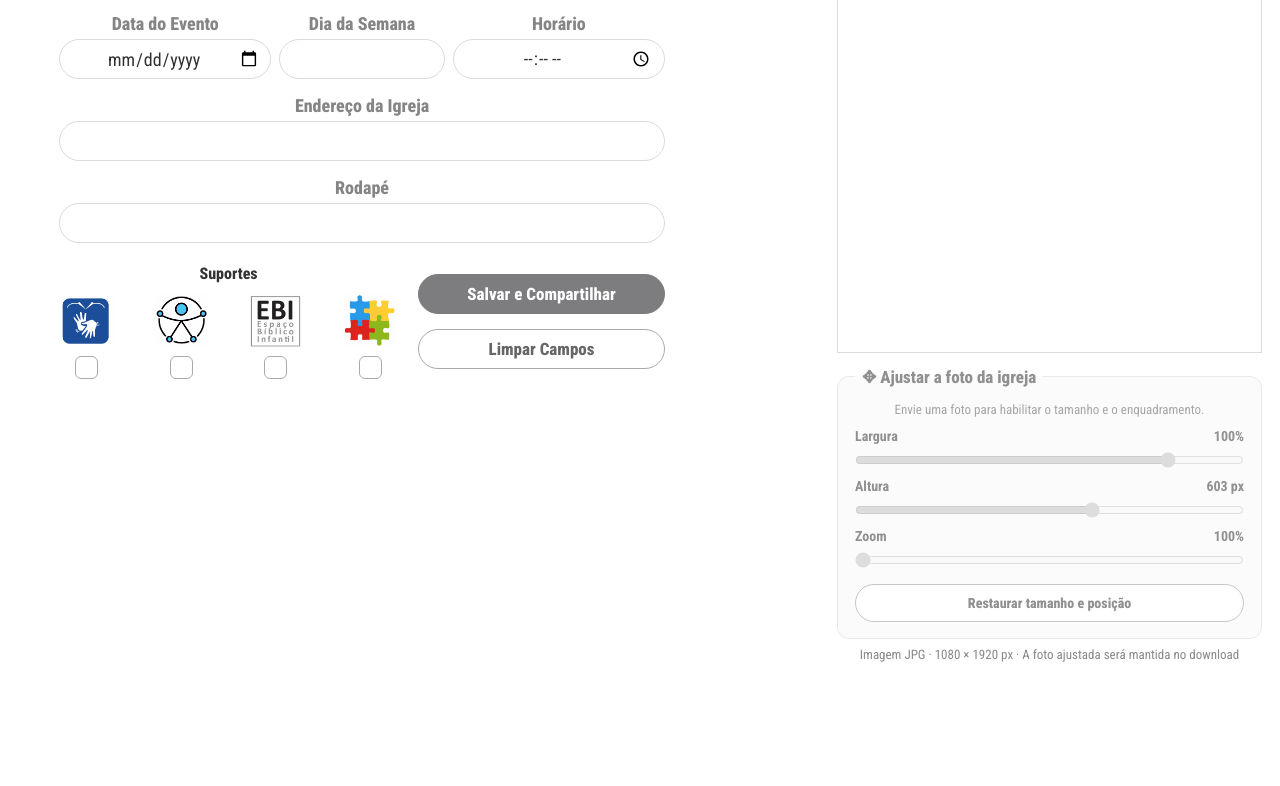
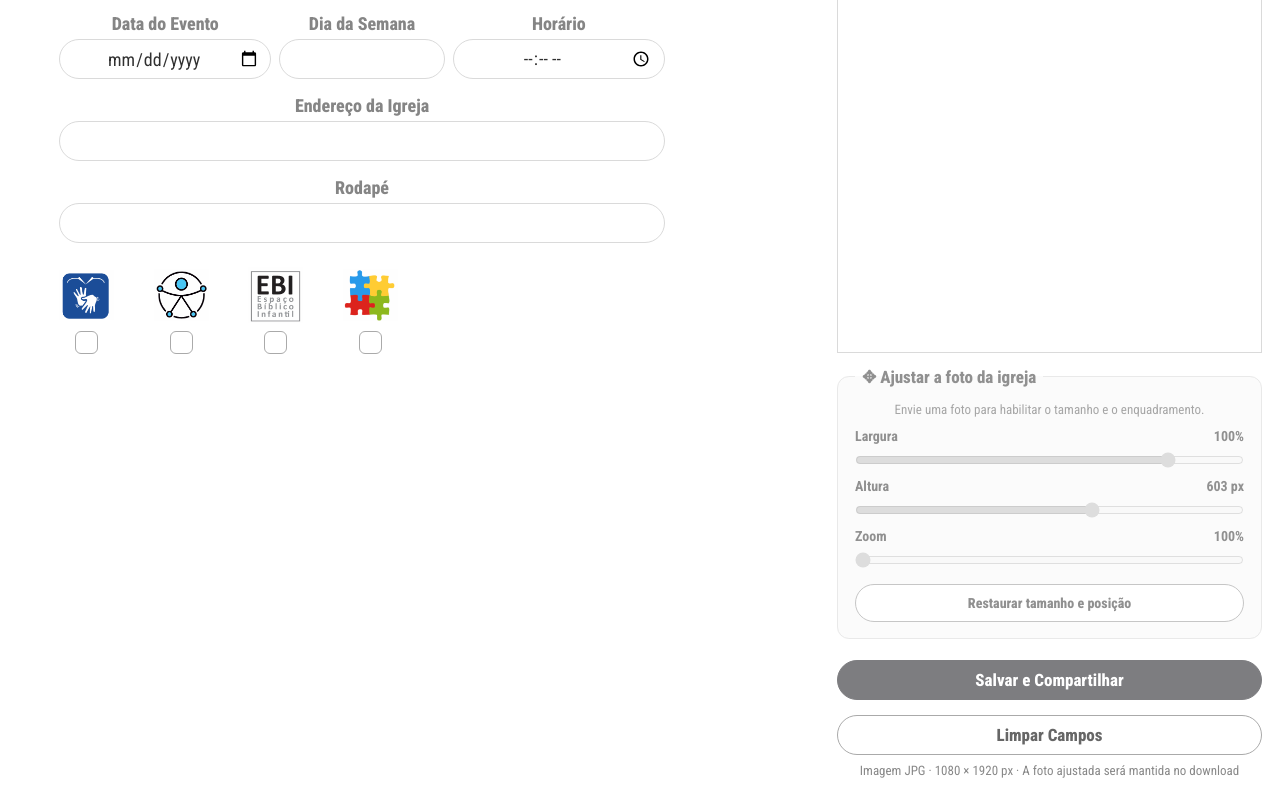
Before and after one commit to secretariadogemccb/Gerador-de-Convite-CCB, a plain HTML site: page index.html in a window 1280 px wide. Shown: the part 493-1279 px from the top of the page. Before the commit the page ends 1163 px from the top, so only its background shows below. Drawn offline with Linux system fonts and the light colour scheme.

Commit message:
Ajustes no Layout

```diff
--- a/index.html
+++ b/index.html
@@ -69,7 +69,6 @@
 
         <div class="linha-inferior">
           <fieldset class="suportes">
-            <legend>Suportes</legend>
             <div class="suportes-lista">
               <label class="suporte" title="Mãos" for="suporte-maos">
                 <img src="assets/icons/maos.png" alt="Símbolo de mãos" loading="eager">
@@ -89,11 +88,6 @@
               </label>
             </div>
           </fieldset>
-
-          <div class="botoes">
-            <button type="button" id="exportar" class="botao botao-principal">Salvar e Compartilhar</button>
-            <button type="button" id="limpar" class="botao botao-secundario">Limpar Campos</button>
-          </div>
         </div>
         <p class="status" id="status" role="status" aria-live="polite"></p>
       </form>
@@ -121,6 +115,11 @@
         </div>
         <button type="button" class="botao-restaurar" id="restaurar-foto">Restaurar tamanho e posição</button>
       </fieldset>
+      <div class="botoes">
+        <h2>  </h2>
+        <button type="button" id="exportar" class="botao botao-principal">Salvar e Compartilhar</button>
+        <button type="button" id="limpar" class="botao botao-secundario">Limpar Campos</button>
+      </div>
       <p class="detalhe-exportacao">Imagem JPG · 1080 × 1920 px · A foto ajustada será mantida no download</p>
     </section>
   </main>
```
